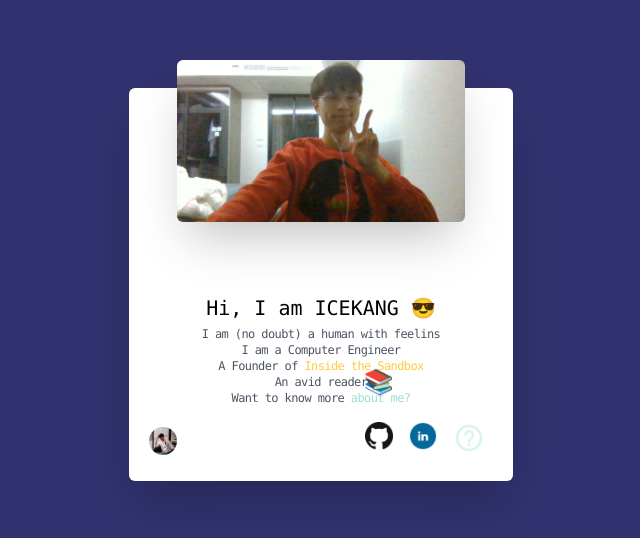
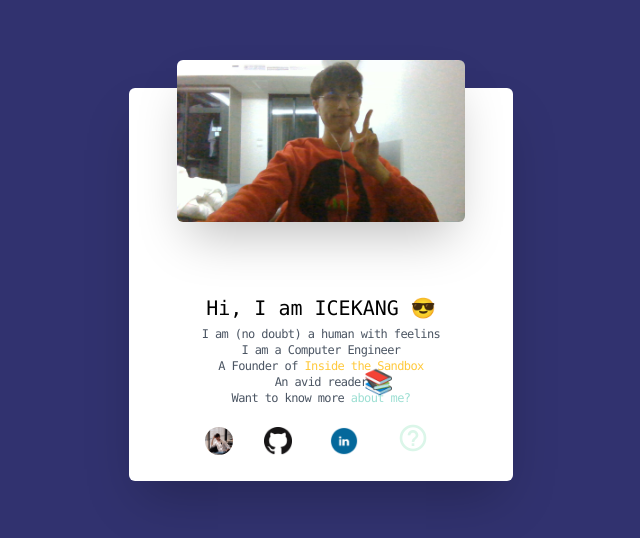
Before and after one commit to icekang/icekang.com, a Vue app in the folder web/: page / in a window 1280 px wide. Shown: the part 116-654 px from the top of the page, without its empty margins (319-959 px from the left). Built offline with nearby package versions, Linux system fonts and the light colour scheme; what @tailwindcss/typography would draw is missing.

Commit message:
🎨STYLE: center the link icon

```diff
--- a/web/src/components/Card.vue
+++ b/web/src/components/Card.vue
@@ -13,7 +13,7 @@
         <slot name="description" />
       </p>
     </div>
-    <div class="flex justify-between items-center p-2">
+    <div class="flex justify-between items-center p-2 px-16">
       <slot />
     </div>
   </div>
--- a/web/src/components/Home.vue
+++ b/web/src/components/Home.vue
@@ -19,7 +19,6 @@
           alt="icekang"
           class="rounded-full h-7"
         />
-        <div class="flex">
         <a class='cursor-pointer has-tooltip mx-2' href='https://github.com/icekang' target='_blank' rel='noopener noreferrer'>
           <span class='tooltip rounded shadow-lg p-1 bg-yellow text-black -mt-8'>My GitHub Profile</span>
           <img
@@ -46,7 +45,6 @@
           </span>
           <i class="material-icons text-lightGreen" style="font-size: 2rem" @click="showCredit = !showCredit">help_outline</i>
         </i>
-        </div>
       </template>
     </Card>
   </div>
```
Lines whose indentation alone changed are shown as unchanged.
